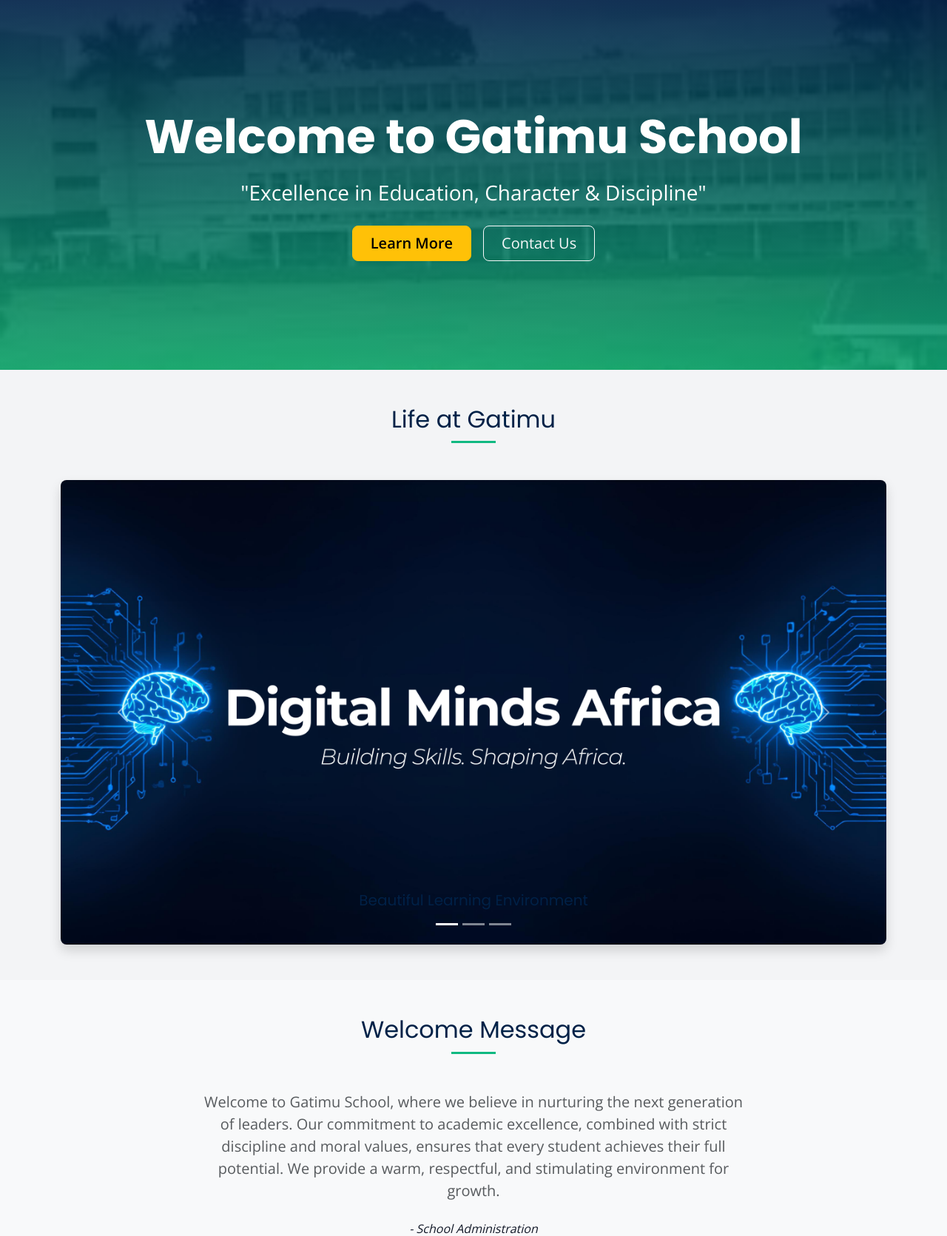
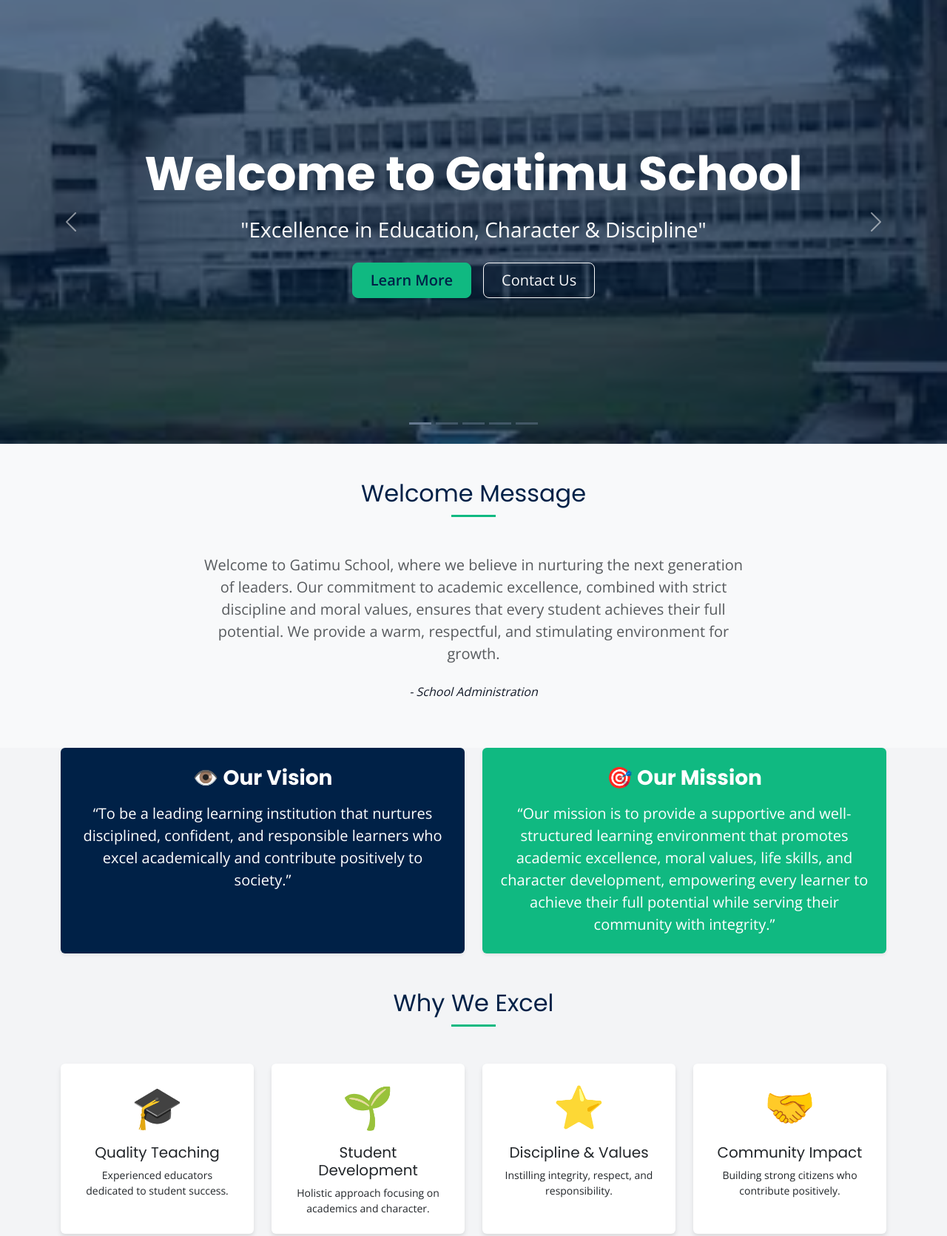
Before and after one commit to FranNMK/Gatimu_School, a Django app: page / in a window 1280 px wide. Shown: the part 56-1727 px from the top of the page at 74% size. Run offline with Django 5.2, Linux system fonts and the light colour scheme; data comes from the database, SQL or seed files in the repository.

Commit message:
update for carousel

```diff
--- a/website/templates/website/home.html
+++ b/website/templates/website/home.html
@@ -5,65 +5,59 @@
 
 {% block content %}
 <!-- Hero Section -->
-<section class="hero-section text-white d-flex align-items-center"
-    style="background: linear-gradient(rgba(0, 33, 71, 0.9), rgba(16, 185, 129, 0.8)), url('{% static 'website/images/campus.jpeg' %}') center/cover no-repeat; min-height: 500px;">
-    <div class="container text-center">
-        <h1 class="display-3 fw-bold mb-3 text-white">Welcome to Gatimu School</h1>
-        <p class="lead mb-4 fs-3">"Excellence in Education, Character & Discipline"</p>
-        <div class="d-flex justify-content-center gap-3">
-            <a href="{% url 'about' %}" class="btn btn-warning btn-lg px-4 fw-bold">Learn More</a>
-            <a href="{% url 'contact' %}" class="btn btn-outline-light btn-lg px-4">Contact Us</a>
-        </div>
-    </div>
-</section>
-
-<!-- Image Carousel -->
-<section class="container my-5">
-    <h2 class="section-title">Life at Gatimu</h2>
-    <div id="schoolCarousel" class="carousel slide rounded-3 overflow-hidden shadow" data-bs-ride="carousel">
+<!-- Hero Carousel Section -->
+<section class="position-relative w-100">
+    <div id="schoolCarousel" class="carousel slide" data-bs-ride="carousel" data-bs-interval="3000">
         <div class="carousel-indicators">
             <button type="button" data-bs-target="#schoolCarousel" data-bs-slide-to="0" class="active"></button>
             <button type="button" data-bs-target="#schoolCarousel" data-bs-slide-to="1"></button>
             <button type="button" data-bs-target="#schoolCarousel" data-bs-slide-to="2"></button>
+            <button type="button" data-bs-target="#schoolCarousel" data-bs-slide-to="3"></button>
+            <button type="button" data-bs-target="#schoolCarousel" data-bs-slide-to="4"></button>
         </div>
         <div class="carousel-inner">
-            <div class="carousel-item active">
-                <img src="{% static 'images/img1.png' %}" class="d-block w-100" alt="School Compound">
-                <div class="carousel-caption d-none d-md-block">
-                    <h5>Beautiful Learning Environment</h5>
-                </div>
+            <div class="carousel-item active" style="height: 600px;">
+                <img src="{% static 'website/images/campus.jpeg' %}" class="d-block w-100 h-100"
+                    style="object-fit: cover;" alt="School Compound">
             </div>
-            <div class="carousel-item">
-                <img src="{% static 'images/img2.png' %}" class="d-block w-100" alt="Classroom">
-                <div class="carousel-caption d-none d-md-block">
-                    <h5>Focused Academic Growth</h5>
-                </div>
+            <div class="carousel-item" style="height: 600px;">
+                <img src="{% static 'images/img2.png' %}" class="d-block w-100 h-100" style="object-fit: cover;"
+                    alt="Classroom">
             </div>
-            <div class="carousel-item">
-                <img src="{% static 'images/img3.png' %}" class="d-block w-100" alt="Sports">
-                <div class="carousel-caption d-none d-md-block">
-                    <h5>Holistic Development</h5>
-                </div>
+            <div class="carousel-item" style="height: 600px;">
+                <img src="{% static 'images/img3.png' %}" class="d-block w-100 h-100" style="object-fit: cover;"
+                    alt="Sports">
             </div>
-            <div class="carousel-item">
-                <img src="{% static 'images/img4.png' %}" class="d-block w-100" alt="Sports">
-                <div class="carousel-caption d-none d-md-block">
-                    <h5>Future Development</h5>
-                </div>
+            <div class="carousel-item" style="height: 600px;">
+                <img src="{% static 'images/img4.png' %}" class="d-block w-100 h-100" style="object-fit: cover;"
+                    alt="Events">
             </div>
-            <div class="carousel-item">
-                <img src="{% static 'images/img5.png' %}" class="d-block w-100" alt="Sports">
-                <div class="carousel-caption d-none d-md-block">
-                    <h5>Future Development</h5>
-                </div>
+            <div class="carousel-item" style="height: 600px;">
+                <img src="{% static 'images/img5.png' %}" class="d-block w-100 h-100" style="object-fit: cover;"
+                    alt="Students">
             </div>
         </div>
-        <button class="carousel-control-prev" type="button" data-bs-target="#schoolCarousel" data-bs-slide="prev">
+        <button class="carousel-control-prev" type="button" data-bs-target="#schoolCarousel" data-bs-slide="prev"
+            style="z-index: 20;">
             <span class="carousel-control-prev-icon"></span>
         </button>
-        <button class="carousel-control-next" type="button" data-bs-target="#schoolCarousel" data-bs-slide="next">
+        <button class="carousel-control-next" type="button" data-bs-target="#schoolCarousel" data-bs-slide="next"
+            style="z-index: 20;">
             <span class="carousel-control-next-icon"></span>
         </button>
+    </div>
+
+    <!-- Text Overlay -->
+    <div class="position-absolute top-0 start-0 w-100 h-100 d-flex flex-column align-items-center justify-content-center text-center"
+        style="background: rgba(0, 33, 71, 0.6); z-index: 10; pointer-events: none;">
+        <div class="container" style="pointer-events: auto;">
+            <h1 class="display-3 fw-bold mb-3 text-white">Welcome to Gatimu School</h1>
+            <p class="lead mb-4 fs-3 text-white">"Excellence in Education, Character & Discipline"</p>
+            <div class="d-flex justify-content-center gap-3">
+                <a href="{% url 'about' %}" class="btn btn-secondary btn-lg px-4 fw-bold">Learn More</a>
+                <a href="{% url 'contact' %}" class="btn btn-outline-light btn-lg px-4">Contact Us</a>
+            </div>
+        </div>
     </div>
 </section>
 
```
